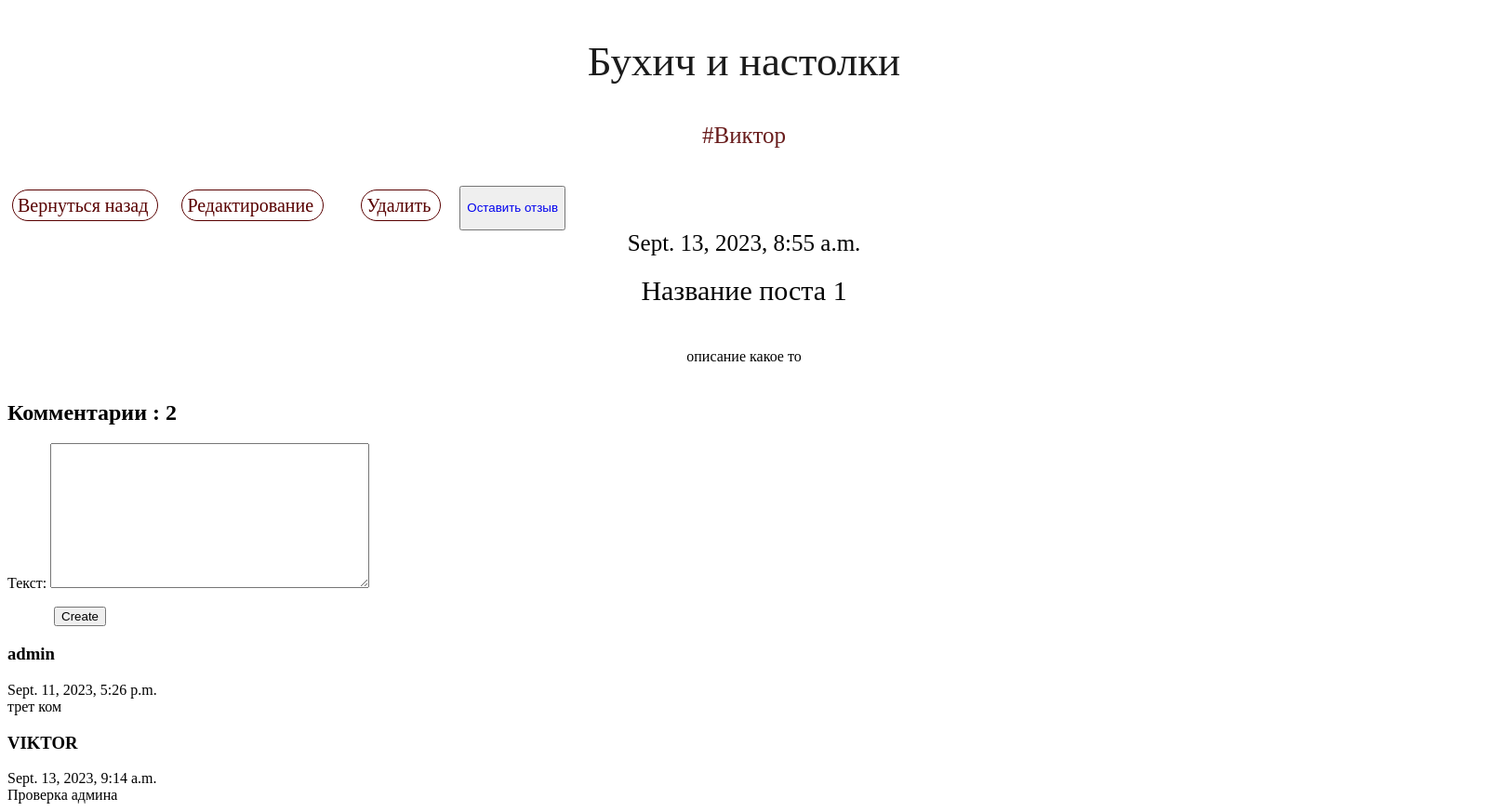
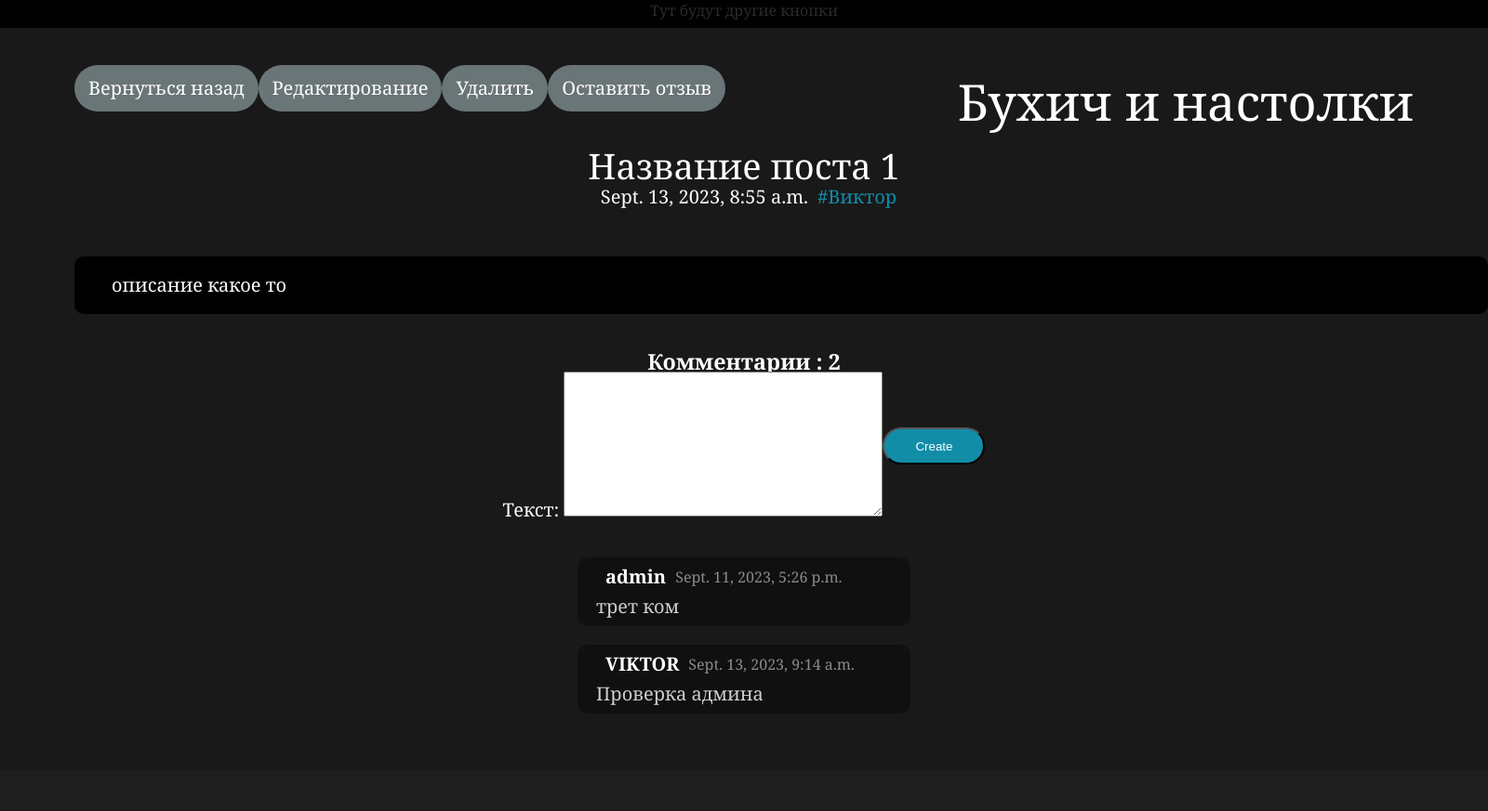
Before and after one commit to ViktorErema/ProectBlog, a Django app: page /post/detail/13 in a window 1600 px wide; the page is wider, and only the part inside the window is pictured. Shown: that part at 93% size. After the commit the page ends 768 px from the top of that part, so only its background shows below. Run offline with Django 4.2, Linux system fonts and the light colour scheme; data comes from the database, SQL or seed files in the repository; both versions use the stored data as it was after the commit.

Commit message:
Стили-ху*ли на детальную страницу

```diff
--- a/blog/templates/blog/post_detail.html
+++ b/blog/templates/blog/post_detail.html
@@ -2,18 +2,70 @@
 <html lang="en">
 <head>
     <meta charset="UTF-8">
-    <title>Post list</title>
+    <meta name="viewport" content="device-width, initial-scale=1">
+    <title>{{ post.title }}</title>
+    {%load static%}
+    <link rel="stylesheet" href="{%static 'ProectBlog/project/style.css'%}">
 </head>
-<body>
-<style>
-    a {
-      text-decoration: none;
-    }
-    a :hover {
-        font-size: 25px;
-    }
-</style>
-<!--    {{ items }}-->
+<body class="blog blog_fonts">
+    <header class="header container__padding">
+        <nav class="nav">Тут будут другие кнопки</nav>
+    </header>
+    <main class="main container__width container__padding">
+        <section class="page-nav container__block-padding ">
+            <div class="page-nav_buttons">
+                <a class="button button__publish" href="{% url 'post_list' %}">
+                    Вернуться назад
+                </a>
+                <a class="button button__publish" href="{% url 'post_edit' post_pk=post.pk %}">
+                    Редактирование
+                </a>
+                {% if post.status_published_post == False %}
+                <a class="button button__publish" href="{% url 'published_post' post_pk=post.pk %}">
+                     Опубликовать
+                </a>
+                {% endif %}
+                <a class="button button__publish" href="{% url 'post_delete' post_pk=post.pk %}">
+                     Удалить
+                </a>
+                <a  class="button button__publish" href="{% url 'feedback' post_pk=post.pk %}">
+                    Оставить отзыв
+            </a>
+            </div>
+            <a class="page-header" href="{% url 'post_list' %}">
+                Бухич и настолки
+            </a>
+        </section>
+        <section class="post-header container__block-padding">
+            <h2 class="post-title">{{ post.title }}</h2>
+            <div class="post-info">
+                <div class="post-date">{{ post.created_date }}</div>
+                <p class="post-hashtag">{{ post.category }}</p>
+            </div>
+        </section>
+        <section class="post-content post-content_detail post-content_padding container__block-padding">{{ post.text }}</section>
+        <section class="comments container__block-padding">
+            <h3 class="comments-title">Комментарии : {{ kol_comments }} </h3>
+            <form class="comment-form container__block-padding" action="" method="POST">{% csrf_token %}
+                {{ comment_form.as_p }}
+                <input type="submit" value="Create" class="button button__search" >
+            </form>
+            <div class="comment-list">
+                    {%for i in comments%}
+                    <div class="comment comment_margin">
+                        <div class="comment__header">
+                            <h4 class="comment-title"> {{ i.author }}</h4>
+                            <p class="comment-date">{{ i.publish_date }}</p>
+                        </div>
+                        <p class="comment__text">{{ i }}</p>
+                        {% if user.id == i.author.id %}
+                        {% endif %}
+                    </div>
+                {% endfor %}
+            </div>
+        </section>
+    </main>
+<!--    {{ items }}
     <div style="text-align: center; margin-top: 40px; margin-bottom: 40px ">
         <a style="font-size: 45px; color: #1b1b1b" href="{% url 'post_list' %}"> Бухич и настолки </a>
 
@@ -42,9 +94,7 @@
         </a>
     <button>
         <a  href="{% url 'feedback' post_pk=post.pk %}">
-            <p>
                 Оставить отзыв
-            </p>
         </a>
     </button>
     </div>
@@ -87,6 +137,6 @@
         {% endfor %}
     </div>
 
-
+-->
 </body>
 </html>
--- a/blog/templates/blog/post_list.html
+++ b/blog/templates/blog/post_list.html
@@ -58,7 +58,7 @@
         <div class="post-content">
             <!--Переменная с датой-->
             <div class="post-date">{{ post.created_date }}</div>
-            <p class="post-hashtag">#хештег</p>
+            <p class="post-hashtag">{{ post.category }}</p>
             <!--Заголовок, текст и кнопка перехода-->
             <h2 class="post-title">{{ post.title }}</h2>
             <p class="post-text">{{ post.text }}</p>
--- a/static/ProectBlog/project/style.css
+++ b/static/ProectBlog/project/style.css
@@ -51,6 +51,9 @@
 .page-header {
     font-weight: 400;
     font-size: 54px;
+    color: #ffffff;
+    outline: none;
+    text-decoration: none;
 }
 .page-nav_buttons {
     display: flex;
@@ -151,7 +154,6 @@
     width: 600px;
     height: 440px;
     background-color: black;
-    margin: 0;
 }
 .post-date {
     background-color: #191919;
@@ -172,3 +174,69 @@
     max-height: 130px;
     overflow: hidden;
 }
+.post-header {
+    display: flex;
+    flex-direction: column;
+    align-items: center;
+    justify-content: center;
+}
+.post-info {
+    display: flex;
+    flex-direction: row;
+    align-items: center;
+    justify-content: space-between;
+}
+.post-content_detail {
+    width: 100%;
+    height: auto;
+    border-radius: 10px;
+}
+.post-content_padding {
+    padding: 20px 40px;
+}
+.comments {
+    display: flex;
+    flex-direction: column;
+    align-items: center;
+    justify-content: center;
+}
+.comment-form {
+    display: flex;
+    flex-direction: row;
+    align-items: center;
+    justify-content: space-around;
+}
+.comment-list {
+    display: flex;
+    flex-direction: column;
+    align-items: center;
+    justify-content: center;
+}
+.comment {
+    width: 100%;
+    background-color: rgba(0, 0, 0, 0.349);
+    padding: 10px 20px;
+    border-radius: 10px;
+    color: #ffffffcc;
+}
+.comment-title {
+    color:#ffffff;
+}
+.comment_margin {
+    margin-bottom: 20px;
+}
+.comment__header {
+    display: flex;
+    flex-direction: row;
+    align-items: center;
+    justify-content: flex-start;
+
+    padding-bottom: 10px;
+}
+.comment__header * {
+    padding-left: 10px;
+}
+.comment-date {
+    font-size: 16px;
+    color: #ffffff83;
+}
```
Also changed, not shown: db.sqlite3, static/ProectBlog/img/florida-python-covid-01.jpg (added).
